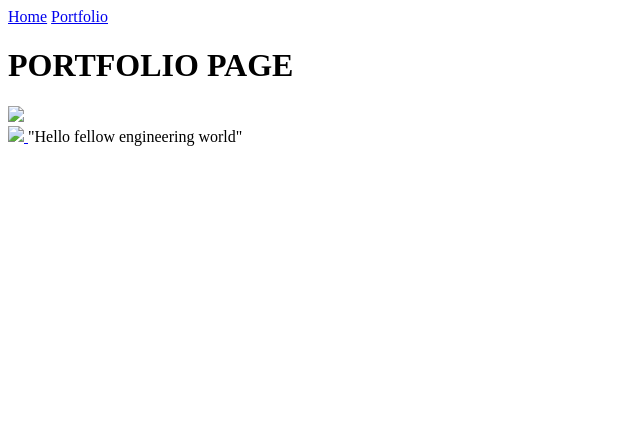
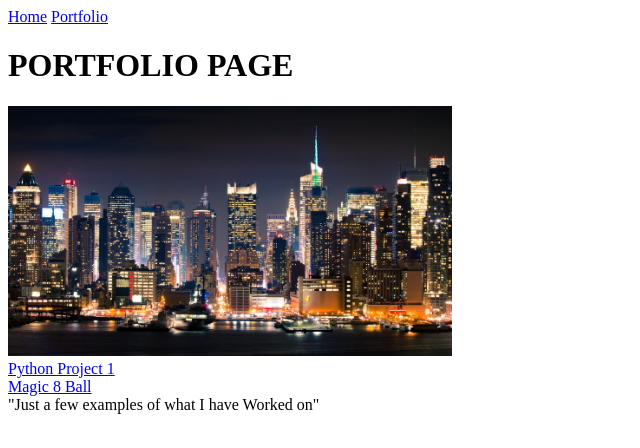
Before and after one commit to FrankValdez/FrankValdez.github.io, a plain HTML site: page portfolio.html in a window 1280 px wide. Shown: the whole page, without its empty margins (0-640 px from the left). Drawn offline with Linux system fonts and the light colour scheme.

Commit message:
nonsence

```diff
--- a/portfolio.html
+++ b/portfolio.html
@@ -8,10 +8,13 @@
     <a href="index.html">Home</a>
     <a href="portfolio.html">Portfolio</a>
     <h1>PORTFOLIO PAGE</h1>
-    <img src="images/portfolio.jpg" height="250">
+    <img src="Images/598888-york-city-at-night.jpg" height="250">
     <br>
-    <a target="_blank" href="https://scratch.mit.edu">
-      <img src="images/scratchlogo.png" height="100">
+    <a href="https://repl.it/DuXZ/12">Python Project 1</a>
+    <br>
+    <a href="https://repl.it/EQy0/12">Magic 8 Ball</a>
+    <br>
+
     </a>
 	  </body>
-	</html>"Hello fellow engineering world"
+	</html>"Just a few examples of what I have Worked on"
```
Also changed, not shown: index.html (+1 -1 lines), Images/AOT.jpg (added).
